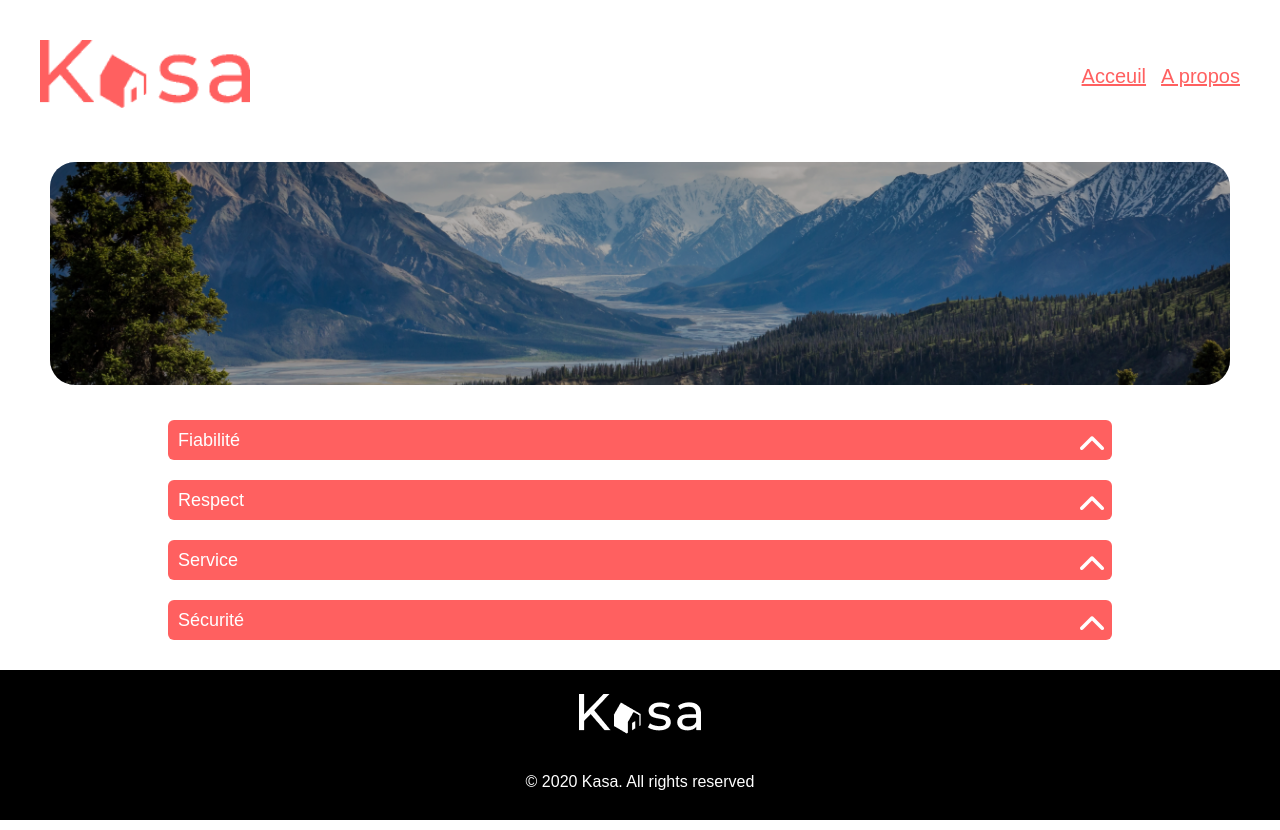
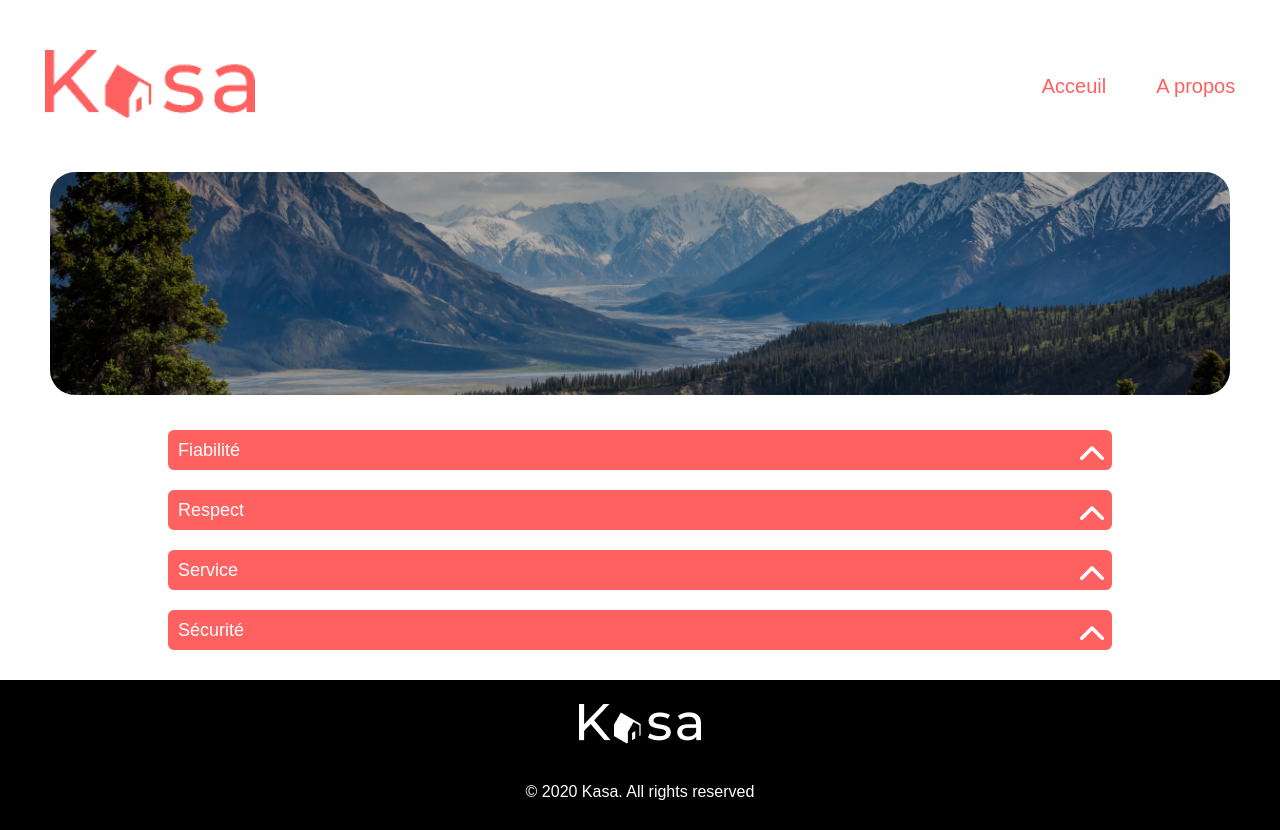
Before and after one commit to berenisse1/my-app, a React (Create React App) app: page /a-propos in a window 1280 px wide. Built offline with nearby package versions, Linux system fonts and the light colour scheme.

Commit message:
responsive style update

```diff
--- a/src/styles/Header.css
+++ b/src/styles/Header.css
@@ -1,6 +1,7 @@
-
 header {
-  margin: 40px;
+  width: 83%;
+  padding-top: 20px;
+  margin: auto;
   display: flex;
   justify-content: space-between;
 
@@ -9,7 +10,7 @@ header {
 header nav {
   display: flex;
   flex-direction: row;
-    gap: 15px;
+  gap: 20px;
 }
 
 header nav a {
@@ -17,6 +18,7 @@ header {
   font-size: 12px;
   color: #ff6060;
   margin: auto;
+  text-decoration: none;
 
 }
 
@@ -25,12 +27,16 @@ header {
 }
 
 @media (min-width: 1024px){
-
-
+  header{
+    width: 93%;
+    padding-top: 50px;
+  }
   header img {
     height: 68px;
   }
-
+  header nav {
+    gap: 50px;
+  }
   header nav a{
     font-size: 20px;
   }
--- a/src/styles/Rate.css
+++ b/src/styles/Rate.css
@@ -3,3 +3,17 @@
     margin-top: 24px;
     margin-bottom: 24px;
 }
+
+.rate-container img{
+    padding: 0px 2px;
+
+}
+
+@media (min-width: 1024px){
+
+	.rate-container img{
+        width: 20px;
+
+
+    }
+}
--- a/src/styles/Tag.css
+++ b/src/styles/Tag.css
@@ -1,13 +1,26 @@
+.tag-container{
+    margin: 0px;
+}
 .tag{
     padding: 10px;
     background: #ff6060;
     color: #fff;
     border: none;
-    border-radius: 5px;
-    margin: 6px;
+    border-radius: 10px;
+    margin-right: 10px;
     padding: 4px;
     font-size: 10px;
     height: 18px;
+    width: 100px;
 
 
 }
+
+@media (min-width: 1024px){
+    .tag{
+        width: 150px;
+        height: 25px;
+        font-size: 14px;
+    }
+
+}
```
Lines whose indentation alone changed are shown as unchanged.
